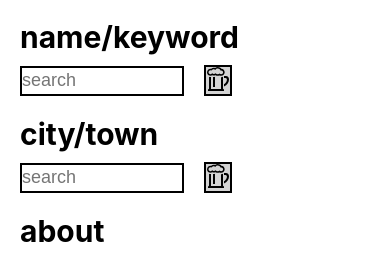
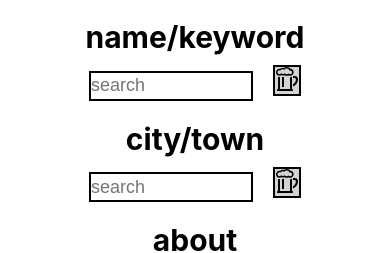
Before and after one commit to cwalbanese/thirsty-brewery-search, a React (Create React App) app: page / in a window 390 px wide. Shown: the part 125-378 px from the top of the page. Built offline with nearby package versions, Linux system fonts and the light colour scheme.

Commit message:
Mobile addition
Added more CSS to enter nav and forms during mobile view for better aesthetics

```diff
--- a/src/App.css
+++ b/src/App.css
@@ -138,4 +138,10 @@ form {
     margin-left: 10px;
     margin-bottom: 10px;
   }
+
+  nav,
+  .nav-form {
+    display: block;
+    text-align: center;
+  }
 }
--- a/src/App.js
+++ b/src/App.js
@@ -35,7 +35,7 @@ class App extends Component {
             <h2 className="searchBy">search by:</h2>
             <div>
               <h2 className="searchbar">name/keyword</h2>
-              <form>
+              <form className="nav-form">
                 <input
                   placeholder="search"
                   type="text"
@@ -52,7 +52,7 @@ class App extends Component {
             </div>
             <div>
               <h2 className="searchbar">city/town</h2>
-              <form>
+              <form className="nav-form">
                 <input
                   onChange={this.handleChangeCity}
                   placeholder="search"
```
